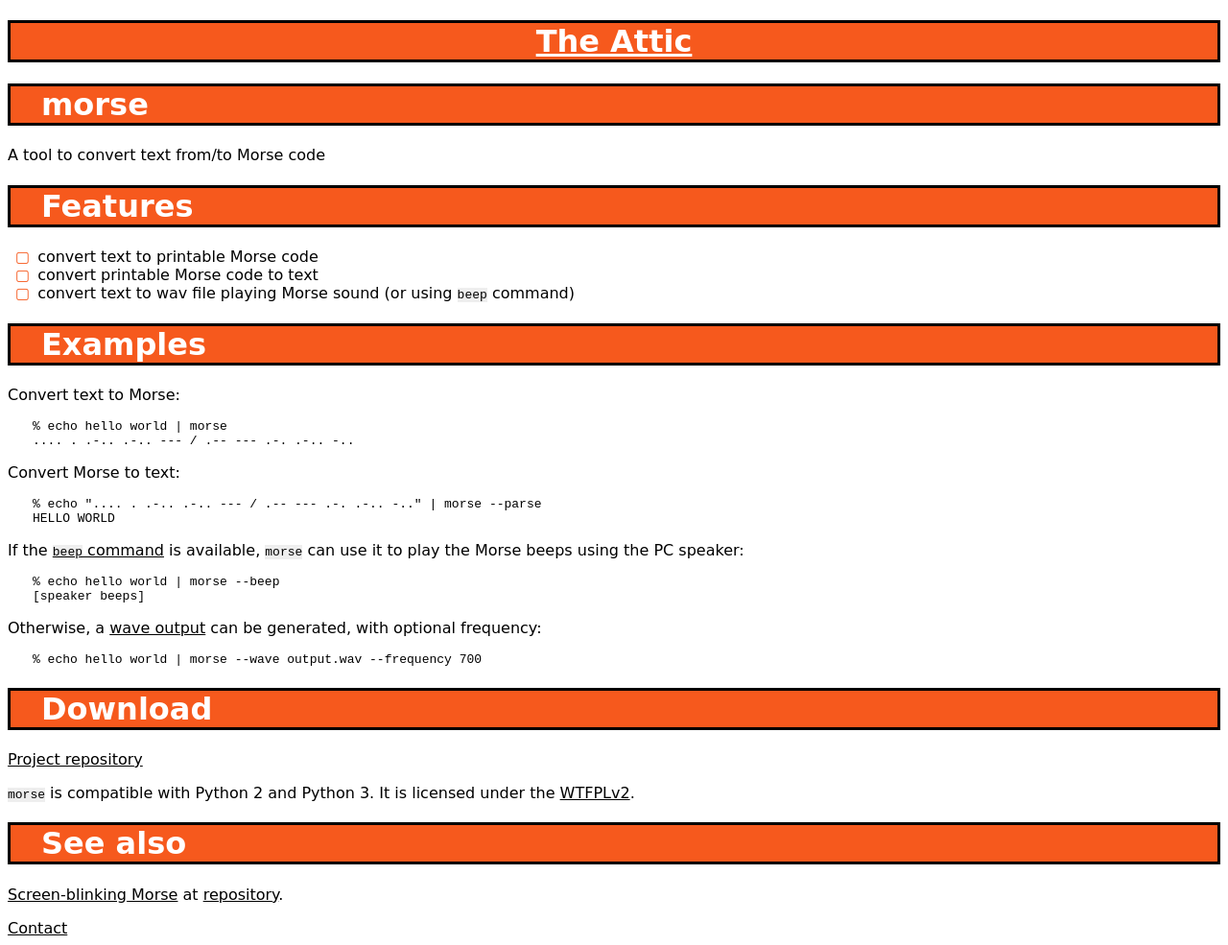
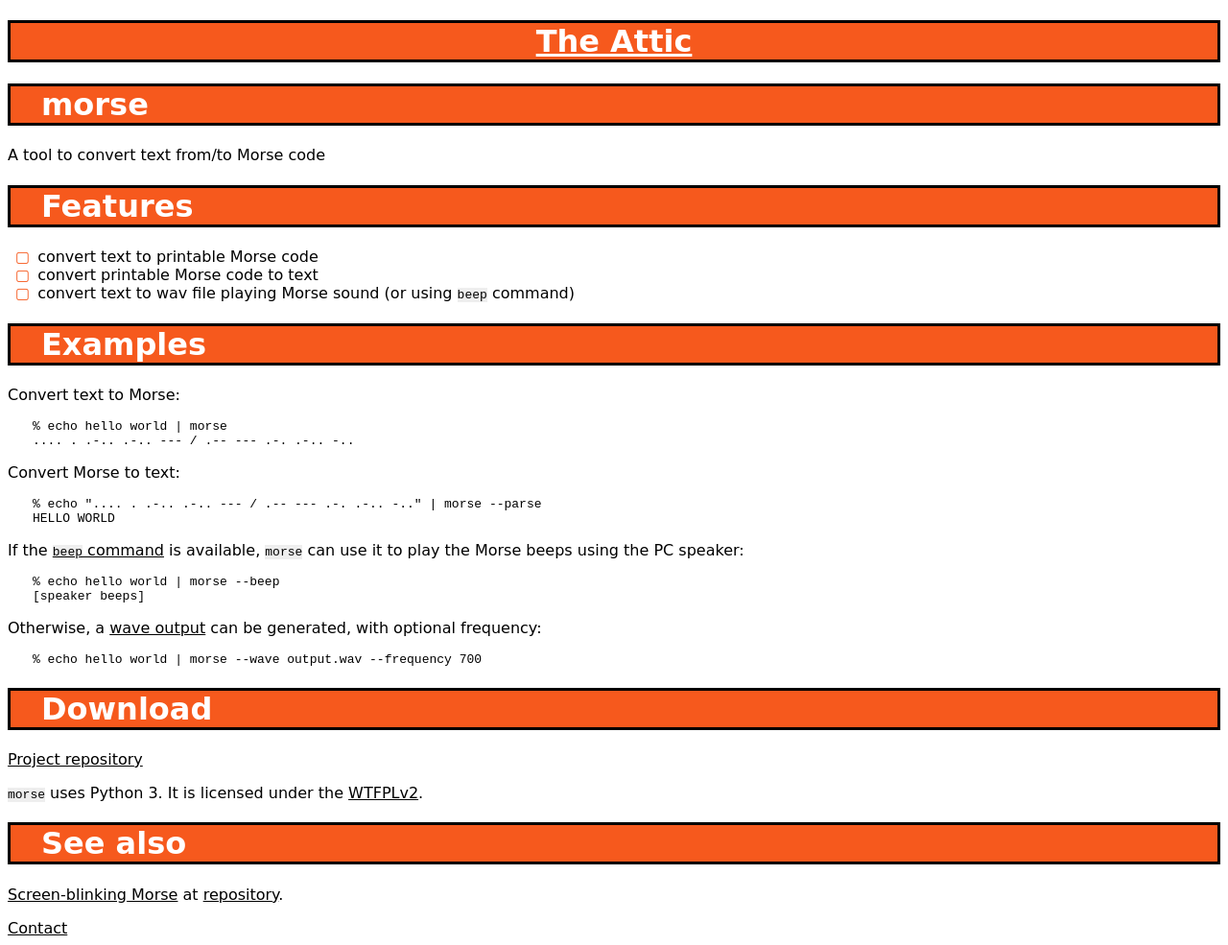
Before and after one commit to hydrargyrum/hydrargyrum.github.io, a Jekyll site: the page built from morse/index.md, in a window 1280 px wide. Shown: the whole page at 96% size. Built offline with Jekyll 4.4.1, drawn with Linux system fonts in a browser that asks for light colours.

Commit message:
forget python2 for ported programs

```diff
--- a/morse/index.md
+++ b/morse/index.md
@@ -47,7 +47,7 @@
 
 [Project repository](https://github.com/hydrargyrum/attic/tree/master/morse)
 
-`morse` is compatible with Python 2 and Python 3.
+`morse` uses Python 3.
 It is licensed under the [WTFPLv2](../wtfpl).
 
 # See also
```
Also changed, not shown: other parts of morse/index.md (+1 -1 lines), cppasciitree/index.md (+1 -3 lines), qunpak/index.md (+2 -2 lines).
